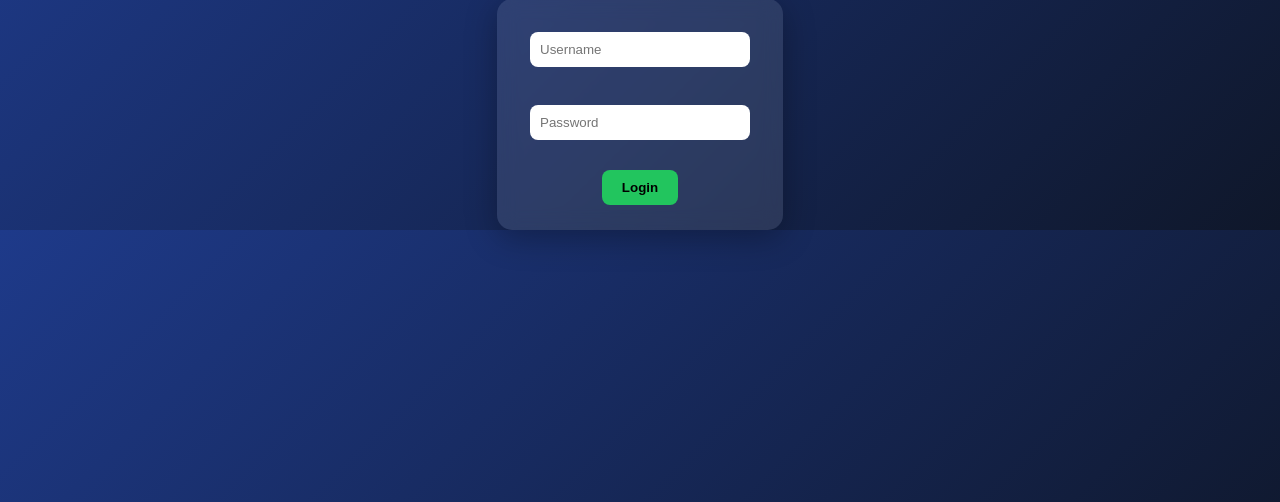
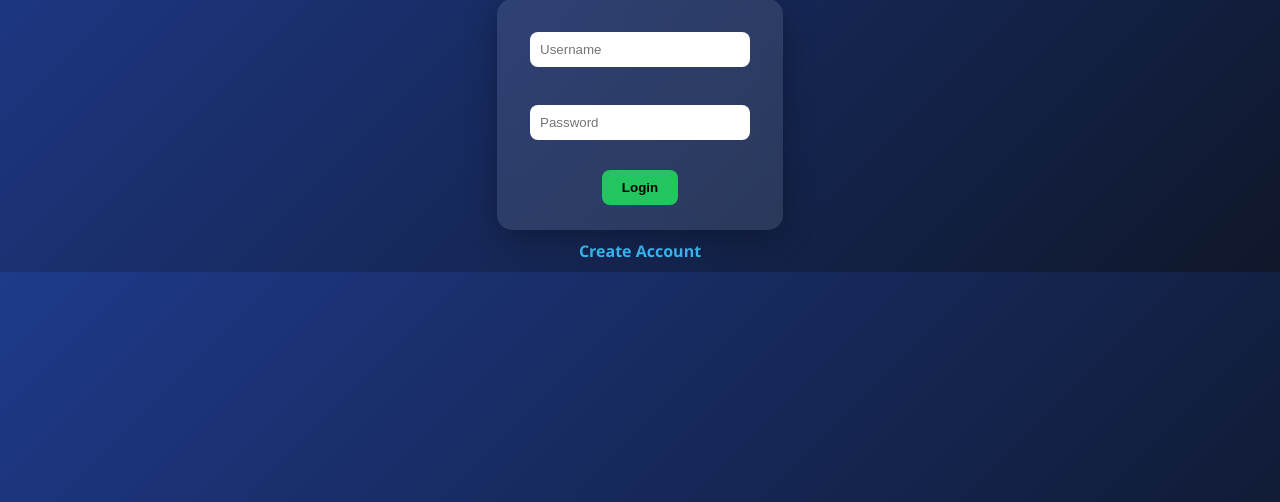
Before and after one commit to sujal530/fitness-tracker-pro, a Flask app: page /login in a window 1280 px wide. Shown: the part 162-664 px from the top of the page. Run offline with Flask 3, Linux system fonts and the light colour scheme.

Commit message:
fixed register page

```diff
--- a/templates/login.html
+++ b/templates/login.html
@@ -14,5 +14,7 @@
     <button type="submit">Login</button>
 </form>
 
+<a href="/register">Create Account</a>
+
 </body>
 </html>
```
